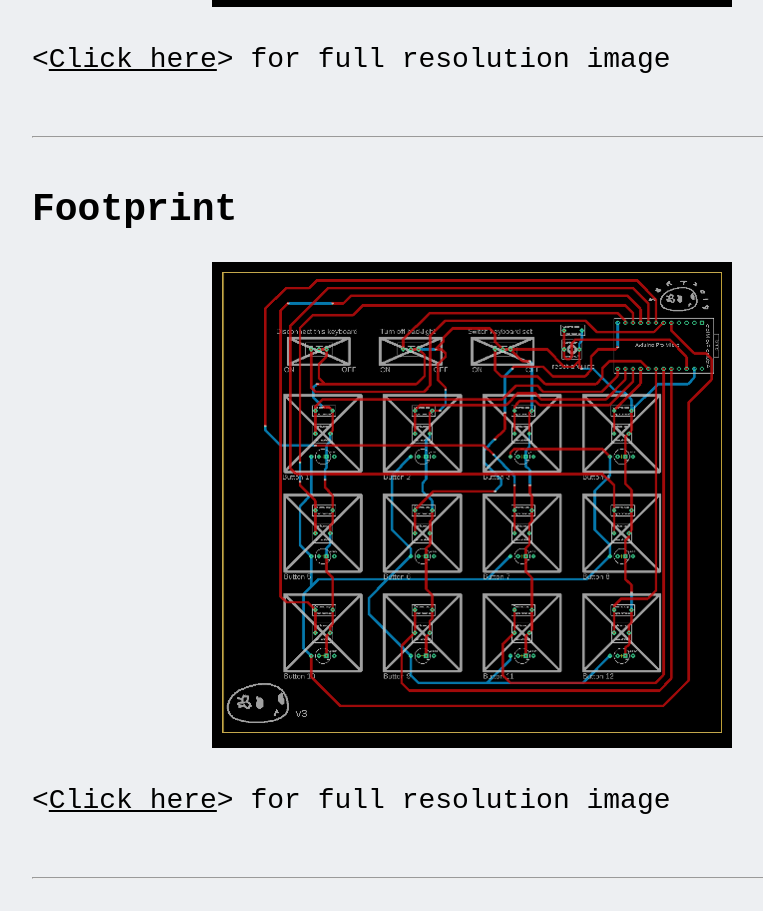
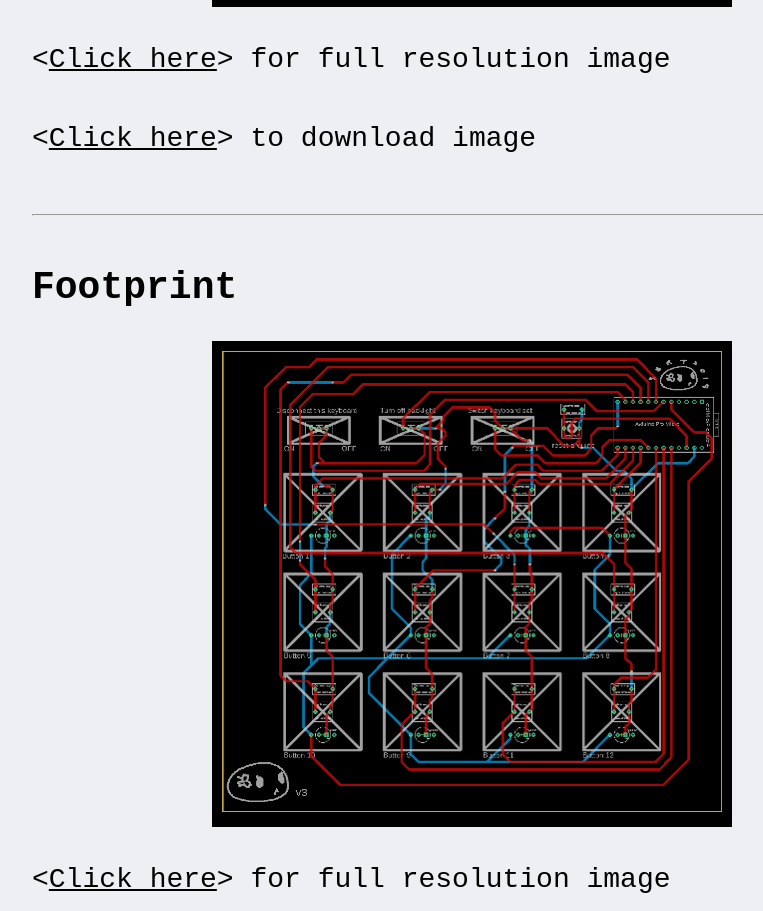
Before and after one commit to potionPI/2019Begin, a plain HTML site: page electronicsprojects/keypadv1.html in a window 1280 px wide. Shown: the part 2039-2950 px from the top of the page, without its empty margins (168-931 px from the left). Drawn offline with Linux system fonts and the light colour scheme; a web font is replaced by a local one.

Commit message:
testing download

```diff
--- a/electronicsprojects/keypadv1.html
+++ b/electronicsprojects/keypadv1.html
@@ -49,6 +49,7 @@
       <h2 id="schematic">Schematic</h2>
       <div class="imagetest2"><a href="images/keypadv1/12keyschematic.png" target="_blank"><img src="images/keypadv1/12keyschematicblurry.png"></a></div>
       <p>&lt;<a href="images/keypadv1/12keyschematic.png" target="_blank">Click here</a>&gt; for full resolution image</p>
+      <p>&lt;<a download href="images/keypadv1/12keyschematic.png" target="_blank">Click here</a>&gt; to download image</p>
       <hr>
 
       <h2 id="footprint">Footprint</h2>
```
Also changed, not shown: 1 other file.
